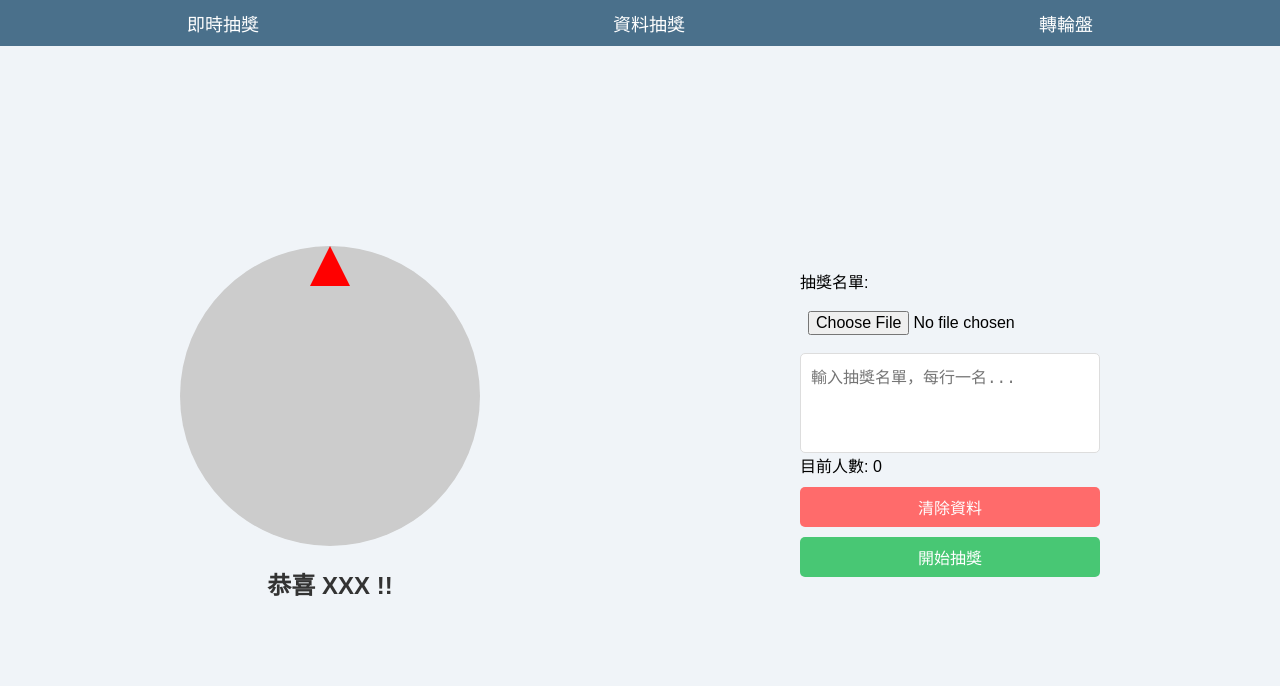
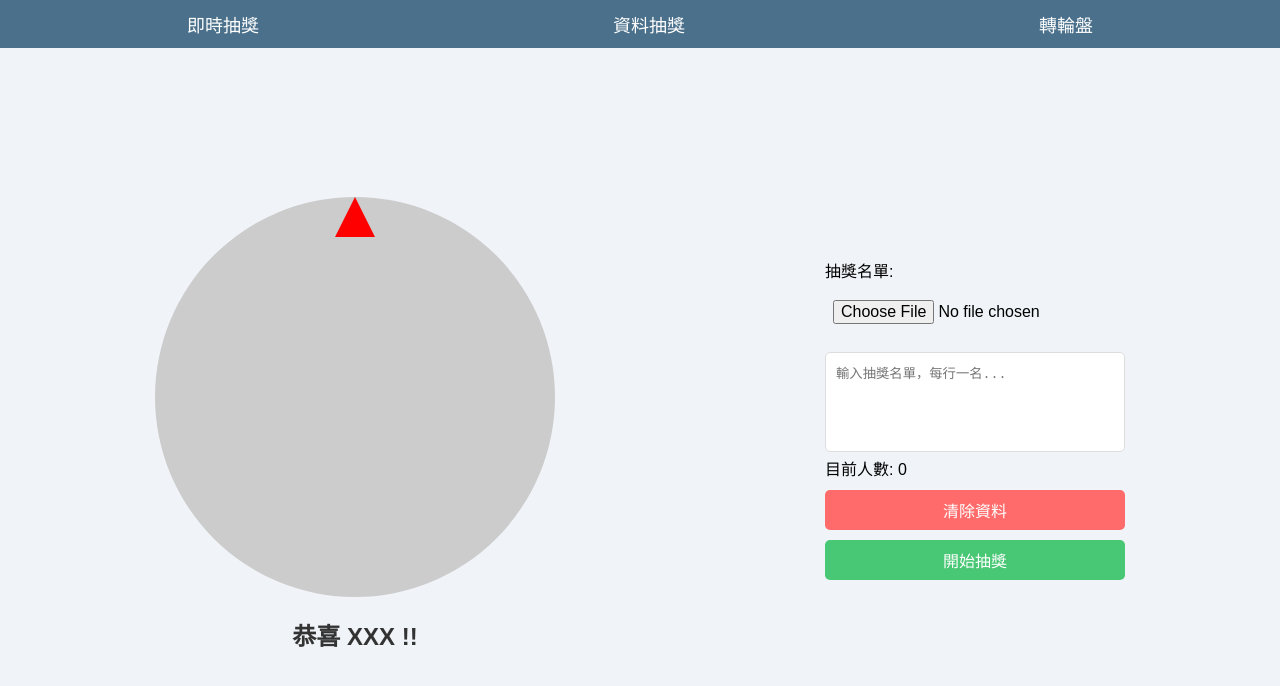
Before and after one commit to Jeremy6789/spin, a plain HTML site: page index.html in a window 1280 px wide. Drawn offline with Linux system fonts and the light colour scheme.

Commit message:
Update style.css

```diff
--- a/style.css
+++ b/style.css
@@ -1,27 +1,23 @@
-/* 全域設置 */
 * {
     box-sizing: border-box;
+}
+body, html {
     margin: 0;
     padding: 0;
-}
-html, body {
-    height: 100%;
     display: flex;
     align-items: center;
     justify-content: center;
+    height: 100vh;
     font-family: Arial, sans-serif;
     background: #f0f4f8;
+    overflow: hidden;
 }
-
-/* 容器 */
 .container {
     width: 100vw;
     height: 100vh;
     display: flex;
     flex-direction: column;
 }
-
-/* 標題區域 */
 .header {
     display: flex;
     justify-content: space-around;
@@ -36,8 +32,6 @@ html, body {
     font-size: 18px;
     cursor: pointer;
 }
-
-/* 主要內容區域 */
 .main {
     display: flex;
     flex: 1;
@@ -45,20 +39,17 @@ html, body {
     align-items: center;
     padding: 20px;
 }
-
-/* 轉盤區域 */
 .wheel-section {
     position: relative;
     text-align: center;
 }
 .wheel {
-    width: 300px;
-    height: 300px;
+    width: 400px;
+    height: 400px;
     border-radius: 50%;
-    background-color: #cccccc;
+    background: #cccccc;
     position: relative;
     overflow: hidden;
-    margin: 0 auto;
 }
 .pointer {
     position: absolute;
@@ -72,24 +63,29 @@ html, body {
     border-bottom: 40px solid red;
     z-index: 10;
 }
+.wheel-segment {
+    position: absolute;
+    width: 50%;
+    height: 50%;
+    transform-origin: 100% 100%;
+    clip-path: polygon(100% 0, 0 0, 100% 100%);
+}
 .winner-message {
     font-size: 24px;
     color: #333;
     font-weight: bold;
     margin-top: 20px;
 }
-
-/* 名單輸入區域 */
 .list-section {
     text-align: left;
     max-width: 300px;
 }
-input[type="file"], .clear-button, .start-button, #dataInput {
+input[type="file"], .clear-button, .start-button {
     display: block;
+    margin: 10px 0;
     width: 100%;
     font-size: 16px;
     padding: 8px;
-    margin-top: 10px;
     border: none;
     border-radius: 5px;
     cursor: pointer;
@@ -103,8 +99,10 @@ input[type="file"], .clear-button, .start-button, #dataInput {
     color: white;
 }
 #dataInput {
+    width: 100%;
     height: 100px;
     resize: none;
+    margin-top: 10px;
     padding: 10px;
     border: 1px solid #ddd;
     border-radius: 5px;
```
